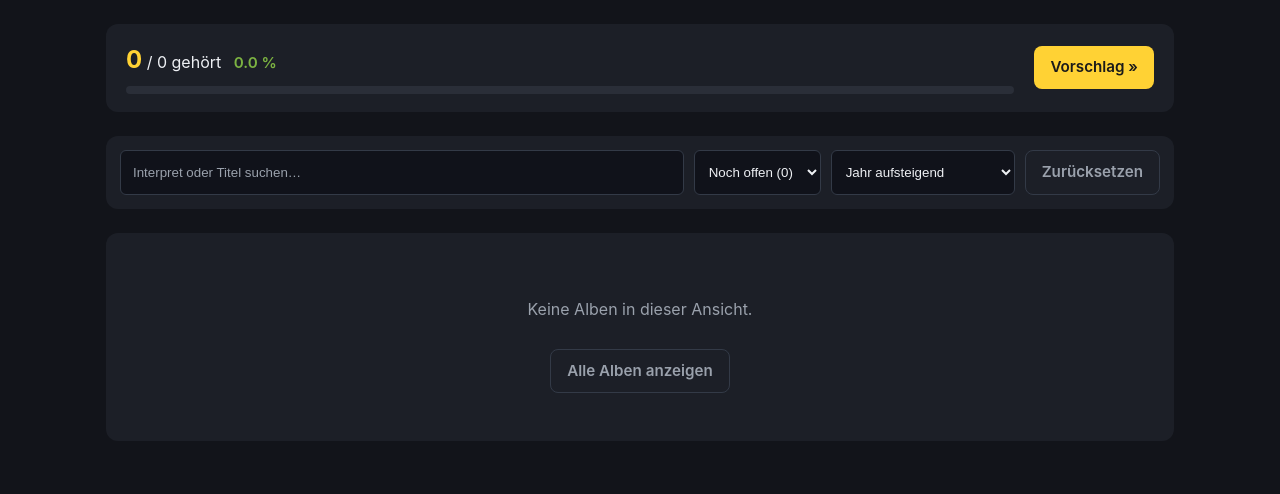
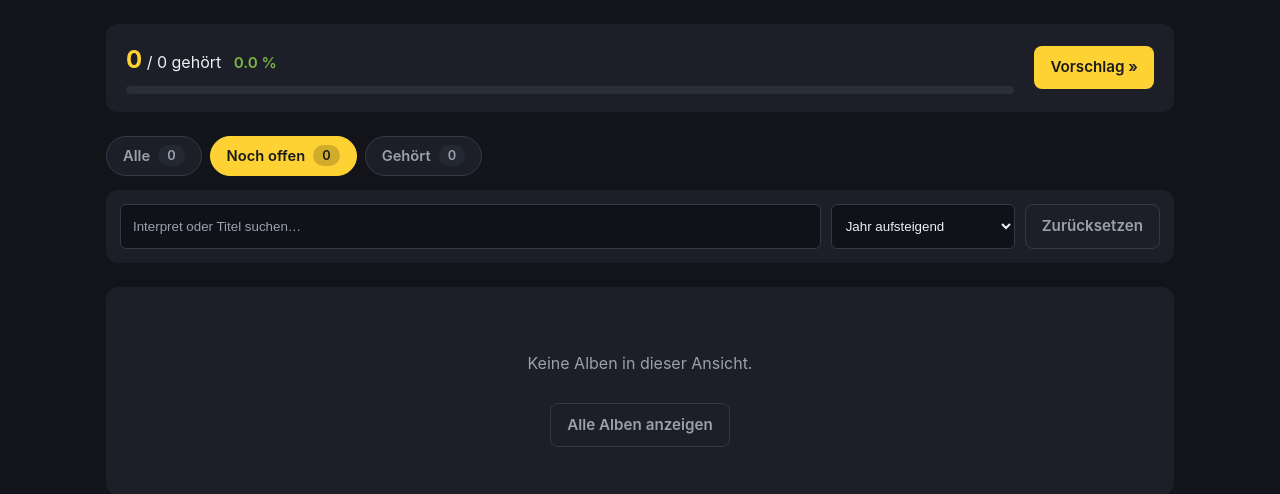
Before and after one commit to HatchetMan111/1001MusicAlbumsProxmox, a FastAPI app: page /?status=open in a window 1280 px wide. Shown: the part 68-562 px from the top of the page. Run offline with FastAPI, Linux system fonts and the light colour scheme; data that the repository does not hold is empty; parts of the project's set-up code (start-up, migrations or seed data) failed here and were passed over.

Commit message:
Filter-Tabs für Hörstatus + Album-Cover (clientseitig)
Filter-Tabs:
- Prominente Tabs 'Alle / Noch offen / Gehört' mit Trefferzahlen
  über der Albenliste - ein Klick filtert z.B. auf nur noch
  nicht gehörte Alben (Status-Select aus der Filter-Bar entfernt)
- Tabs erhalten Suche/Sortierung mit (q/sort in der URL erhalten)

Album-Cover:
- Cover links an jeder Karte, per iTunes-Artwork-CDN im Browser
  geladen (Lazy-Loading via IntersectionObserver, LocalStorage-Cache,
  300x300-Artwork, Noten-Platzhalter als Fallback)
- Server bleibt vollständig offline: keine Cover-URL im HTML,
  identisches Prinzip wie die Streaming-Suchlinks (Browser-only)
- Vorschlags-Karte zeigt ebenfalls das Cover

Cache-Busting auf v=3 erhöht; http_test deckt Tabs und
Cover-Container ab (inkl. Negativ-Check: keine CDN-URLs serverseitig)

```diff
--- a/app/static/app.js
+++ b/app/static/app.js
@@ -129,4 +129,75 @@
       setTimeout(function () { target.classList.remove("flash"); }, 1500);
     }
   }
+
+  /* -----------------------------------------------------------------
+   * Album-Cover (rein clientseitig, der Server bleibt offline):
+   * iTunes-Artwork-CDN, gecacht im LocalStorage; Fallback = Noten-Platzhalter.
+   * Lazy-Load per IntersectionObserver, damit nur sichtbare Covers angefragt
+   * werden (1001 Alben auf 26 Seiten, 40 pro Seite). */
+  var COVER_KEY = "albumcover:";
+  var coverObserver = ("IntersectionObserver" in window)
+    ? new IntersectionObserver(function (entries) {
+        entries.forEach(function (entry) {
+          if (entry.isIntersecting) {
+            coverObserver.unobserve(entry.target);
+            loadCover(entry.target);
+          }
+        });
+      }, { rootMargin: "200px" })
+    : null;
+
+  function lookupCover(artist, album, callback) {
+    var key = COVER_KEY + artist + "|" + album;
+    try {
+      var cached = localStorage.getItem(key);
+      if (cached !== null) {
+        callback(cached === "" ? null : cached);
+        return;
+      }
+    } catch (e) { /* LocalStorage nicht verfügbar -> direkt laden */ }
+
+    var url = "https://itunes.apple.com/search?term=" +
+      encodeURIComponent(artist + " " + album) +
+      "&entity=album&limit=5";
+    fetch(url)
+      .then(function (r) { return r.json(); })
+      .then(function (data) {
+        var art = null;
+        var dl = (data && data.results) ? data.results : [];
+        for (var i = 0; i < dl.length; i++) {
+          var cand = dl[i] && dl[i].artworkUrl100;
+          if (cand) { art = cand.replace("100x100", "300x300"); break; }
+        }
+        try { localStorage.setItem(key, art || ""); } catch (e) {}
+        callback(art);
+      })
+      .catch(function () {
+        try { localStorage.setItem(key, ""); } catch (e) {}
+        callback(null);
+      });
+  }
+
+  function loadCover(container) {
+    var artist = container.getAttribute("data-artist");
+    var album = container.getAttribute("data-album");
+    if (!artist || !album) return;
+    lookupCover(artist, album, function (url) {
+      if (!url) return; /* Platzhalter bleibt */
+      var img = document.createElement("img");
+      img.src = url;
+      img.alt = "Cover von " + album;
+      img.loading = "lazy";
+      img.referrerPolicy = "no-referrer";
+      img.onload = function () { container.classList.add("cover-loaded"); };
+      container.innerHTML = "";
+      container.appendChild(img);
+    });
+  }
+
+  var coverContainers = document.querySelectorAll(".album-cover[data-artist]");
+  coverContainers.forEach(function (c) {
+    if (coverObserver) coverObserver.observe(c);
+    else loadCover(c);
+  });
 })();
--- a/app/static/style.css
+++ b/app/static/style.css
@@ -158,6 +158,41 @@ h2 { border-left: 4px solid var(--accent); padding-left: 10px; }
 .highlight-card { margin-bottom: 24px; }
 .highlight-card h2 { margin: 0 0 10px; }
 
+/* --- Filter-Tabs (Alle / Noch offen / Gehört) --------------------------- */
+.filter-tabs {
+  display: flex;
+  gap: 8px;
+  margin-bottom: 14px;
+  flex-wrap: wrap;
+}
+.filter-tab {
+  display: inline-flex;
+  align-items: center;
+  gap: 8px;
+  padding: 8px 16px;
+  border-radius: 999px;
+  background: var(--card);
+  border: 1px solid var(--border);
+  color: var(--muted);
+  text-decoration: none;
+  font-size: 0.92rem;
+  font-weight: 600;
+  transition: color 0.15s ease, background 0.15s ease, border-color 0.15s ease;
+}
+.filter-tab:hover { color: var(--text); border-color: var(--muted); }
+.filter-tab.active {
+  background: var(--accent);
+  border-color: var(--accent);
+  color: #1a1a1a;
+}
+.filter-tab .tab-count {
+  background: rgba(0, 0, 0, 0.18);
+  border-radius: 999px;
+  padding: 1px 9px;
+  font-size: 0.8rem;
+}
+.filter-tab:not(.active) .tab-count { background: var(--card-raised); color: var(--muted); }
+
 /* --- Alben-Karten ------------------------------------------------------ */
 .album-card {
   background: var(--card);
--- a/app/templates/_macros.html
+++ b/app/templates/_macros.html
@@ -40,8 +40,17 @@
   </section>
 {% endmacro %}
 
+{% macro cover_img(album) %}
+  <div class="album-cover" data-artist="{{ album.artist }}" data-album="{{ album.album }}" data-year="{{ album.year or '' }}">
+    <div class="cover-placeholder" aria-hidden="true">
+      <span class="cover-note-icon">♪</span>
+    </div>
+  </div>
+{% endmacro %}
+
 {% macro album_card(album, status, q, sort, page) %}
   <div class="album-card {{ 'is-listened' if album.listened else '' }}" id="album-{{ album.id }}">
+    {{ cover_img(album) }}
     <div class="album-info">
       <div class="album-head">
         <h3>{{ album.album }}</h3>
@@ -84,6 +93,26 @@
   </div>
 {% endmacro %}
 
+{% macro filter_tabs(stats, status, q, sort, base) %}
+  <nav class="filter-tabs" aria-label="Filter: Hörstatus">
+    <a href="{{ base }}?status=all&q={{ q | urlencode }}&sort={{ sort }}"
+       class="filter-tab {{ 'active' if status == 'all' else '' }}">
+      <span class="tab-label">Alle</span>
+      <span class="tab-count">{{ stats.total }}</span>
+    </a>
+    <a href="{{ base }}?status=open&q={{ q | urlencode }}&sort={{ sort }}"
+       class="filter-tab {{ 'active' if status == 'open' else '' }}">
+      <span class="tab-label">Noch offen</span>
+      <span class="tab-count">{{ stats.open }}</span>
+    </a>
+    <a href="{{ base }}?status=listened&q={{ q | urlencode }}&sort={{ sort }}"
+       class="filter-tab {{ 'active' if status == 'listened' else '' }}">
+      <span class="tab-label">Gehört</span>
+      <span class="tab-count">{{ stats.listened }}</span>
+    </a>
+  </nav>
+{% endmacro %}
+
 {% macro pagination(result, base, status, q, sort, window) %}
   {% if result.pages > 1 %}
   <nav class="pagination" aria-label="Seitennavigation">
--- a/app/templates/base.html
+++ b/app/templates/base.html
@@ -5,7 +5,7 @@
   <meta name="viewport" content="width=device-width, initial-scale=1.0">
   <meta name="color-scheme" content="dark">
   <title>{% block title %}AlbumsDashboard{% endblock %}</title>
-  <link rel="stylesheet" href="/static/style.css?v=2">
+  <link rel="stylesheet" href="/static/style.css?v=3">
 </head>
 <body>
   <header class="topbar">
@@ -22,6 +22,6 @@
   <footer>
     <span>Vollständig lokal &amp; offline – keine Cloud, kein externer Dienst.</span>
   </footer>
-  <script src="/static/app.js?v=2" defer></script>
+  <script src="/static/app.js?v=3" defer></script>
 </body>
 </html>
--- a/app/templates/index.html
+++ b/app/templates/index.html
@@ -1,5 +1,5 @@
 {% extends "base.html" %}
-{% from "_macros.html" import stats_bar, album_card, pagination, service_buttons %}
+{% from "_macros.html" import stats_bar, album_card, pagination, service_buttons, filter_tabs, cover_img %}
 
 {% block title %}AlbumsDashboard – Alle Alben{% endblock %}
 
@@ -11,6 +11,7 @@
   <section class="highlight-card" aria-label="Zufalls-Vorschlag">
     <h2>Vorschlag</h2>
     <div class="album-card featured" id="highlight">
+      {{ cover_img(highlighted) }}
       <div class="album-info">
         <h3>{{ highlighted.album }}</h3>
         <p class="artist">{{ highlighted.artist }} {% if highlighted.year %}({{ highlighted.year }}){% endif %}</p>
@@ -20,17 +21,13 @@
   </section>
   {% endif %}
 
+  {{ filter_tabs(stats, status, q, sort, "/") }}
+
   <form action="/" method="get" class="filter-bar" role="search">
+    <input type="hidden" name="status" value="{{ status }}">
     <label class="visually-hidden" for="search-q">Suche</label>
     <input type="search" id="search-q" name="q" value="{{ q }}"
            placeholder="Interpret oder Titel suchen…" autocomplete="off">
-
-    <label class="visually-hidden" for="filter-status">Filter</label>
-    <select name="status" id="filter-status" data-autosubmit>
-      <option value="all" {% if status == "all" %}selected{% endif %}>Alle ({{ stats.total }})</option>
-      <option value="open" {% if status == "open" %}selected{% endif %}>Noch offen ({{ stats.open }})</option>
-      <option value="listened" {% if status == "listened" %}selected{% endif %}>Gehört ({{ stats.listened }})</option>
-    </select>
 
     <label class="visually-hidden" for="filter-sort">Sortierung</label>
     <select name="sort" id="filter-sort" data-autosubmit>
```
Also changed, not shown: other parts of app/static/style.css (+30 -1 lines), scripts/http_test.py (+15 -0 lines), README.md.
